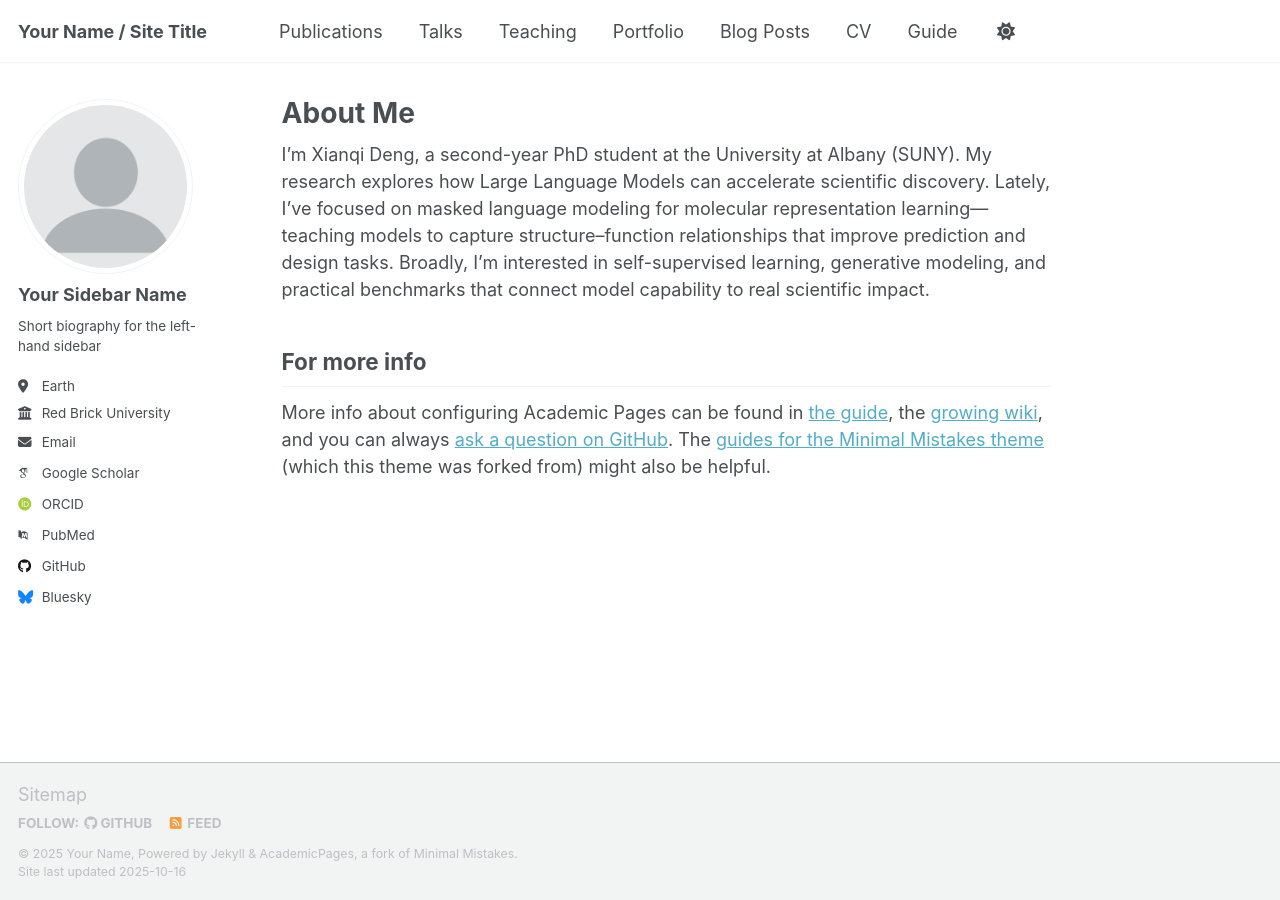
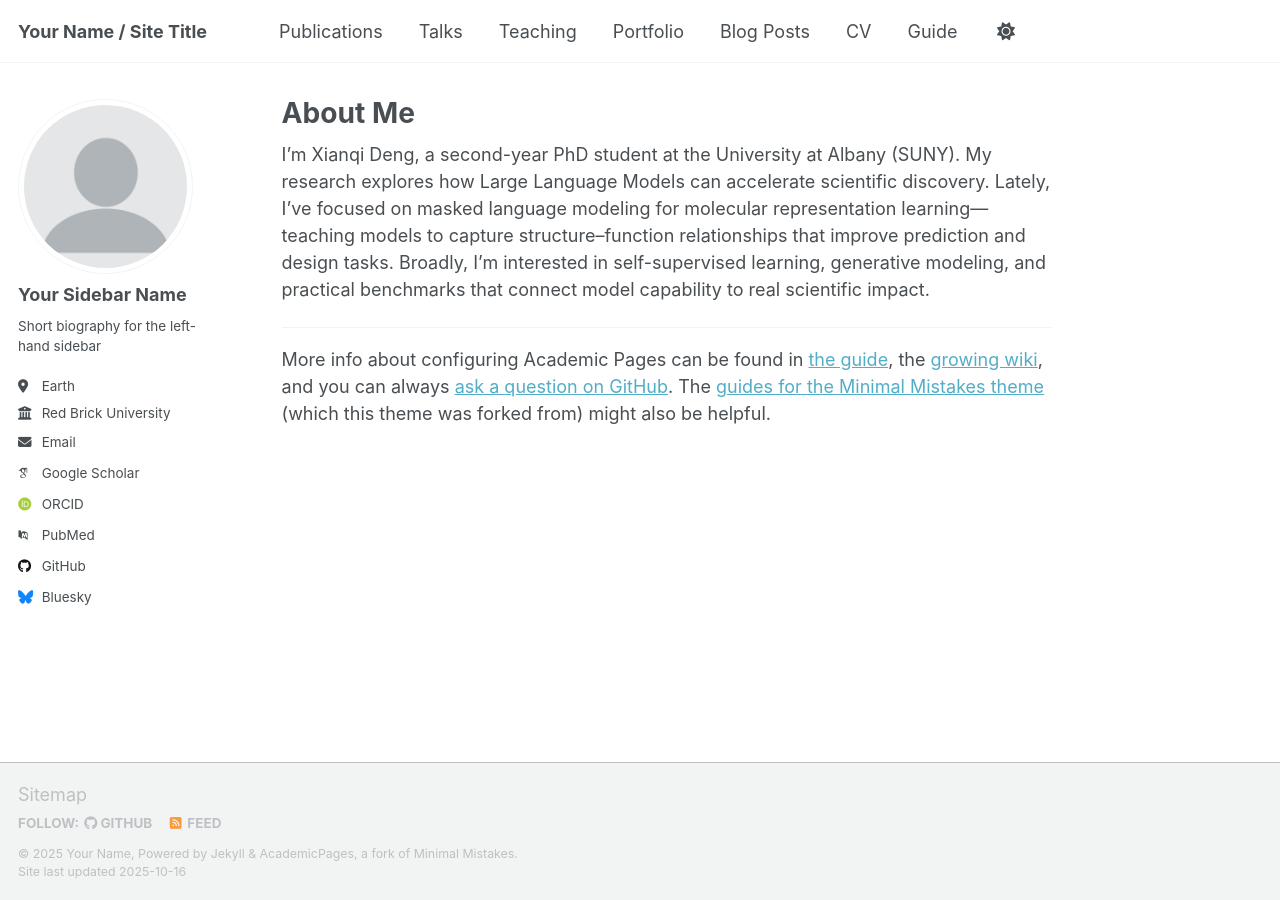
Before and after one commit to DengXianqi/dengxianqi.github.io, a Jekyll site: the page built from _pages/about.md, in a window 1280 px wide. Built offline with Jekyll 4.4.1, drawn with Linux system fonts in a browser that asks for light colours; some web fonts are replaced; a script that is not in the unit is left out.

Commit message:
Update about.md

```diff
--- a/_pages/about.md
+++ b/_pages/about.md
@@ -52,8 +52,8 @@ How to edit your site's GitHub repository
 Many people use a git client to create files on their local computer and then push them to GitHub's servers. If you are not familiar with git, you can directly edit these configuration and Markdown files directly in the github.com interface. Navigate to a file (like [this one](https://github.com/academicpages/academicpages.github.io/blob/master/_talks/2012-03-01-talk-1.md) and click the pencil icon in the top right of the content preview (to the right of the "Raw | Blame | History" buttons). You can delete a file by clicking the trashcan icon to the right of the pencil icon. You can also create new files or upload files by navigating to a directory and clicking the "Create new file" or "Upload files" buttons.
 
 Example: editing a Markdown file for a talk
-![Editing a Markdown file for a talk](/images/editing-talk.png) -->
+![Editing a Markdown file for a talk](/images/editing-talk.png)
 
-For more info
+For more info -->
 ------
 More info about configuring Academic Pages can be found in [the guide](https://academicpages.github.io/markdown/), the [growing wiki](https://github.com/academicpages/academicpages.github.io/wiki), and you can always [ask a question on GitHub](https://github.com/academicpages/academicpages.github.io/discussions). The [guides for the Minimal Mistakes theme](https://mmistakes.github.io/minimal-mistakes/docs/configuration/) (which this theme was forked from) might also be helpful.
```
